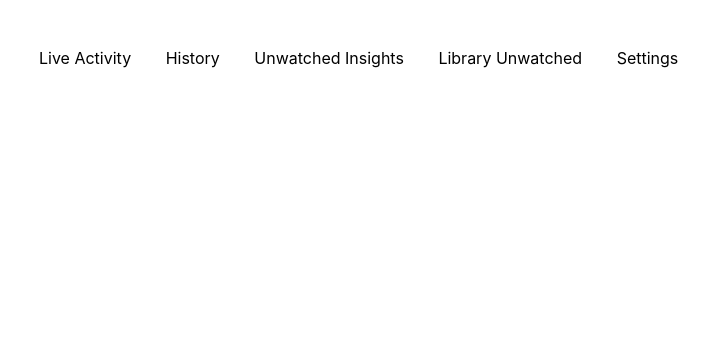
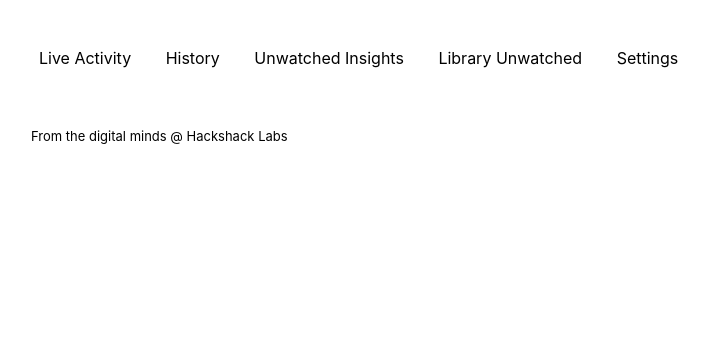
Before and after one commit to HackshackLabs/Inspectarr, a Python web app: template src/tautulli_inspector/templates/layout.html in a window 1280 px wide. Shown: the top 340 px of the page, without its empty margins (19-728 px from the left). Run offline with Jinja, Linux system fonts and the light colour scheme; the template is opened without the code that fills it, so the values that code supplies are empty.

Commit message:
Add permanent Hackshack Labs footer on all pages
Made-with: Cursor

```diff
--- a/src/tautulli_inspector/templates/layout.html
+++ b/src/tautulli_inspector/templates/layout.html
@@ -261,6 +261,19 @@
         font-size: var(--font-size-small);
         color: var(--muted);
       }
+      .site-footer-user {
+        margin-bottom: var(--space-3);
+      }
+      .site-footer-credits {
+        margin: 0;
+      }
+      .site-footer-credits a {
+        color: var(--link);
+        text-decoration: none;
+      }
+      .site-footer-credits a:hover {
+        text-decoration: underline;
+      }
       main code {
         font-size: 0.9em;
         color: var(--muted);
@@ -319,9 +332,15 @@
       <p class="note">{{ nav_note }}</p>
       {% endif %}
       {% block content %}{% endblock %}
-      {% if footer_text %}
-      <footer class="site-footer">{{ footer_text }}</footer>
-      {% endif %}
+      <footer class="site-footer" aria-label="Site footer">
+        {% if footer_text %}
+        <div class="site-footer-user">{{ footer_text }}</div>
+        {% endif %}
+        <p class="site-footer-credits">
+          From the digital minds @
+          <a href="https://labs.hackshack.sh" rel="noopener noreferrer">Hackshack Labs</a>
+        </p>
+      </footer>
     </main>
   </body>
 </html>
```
